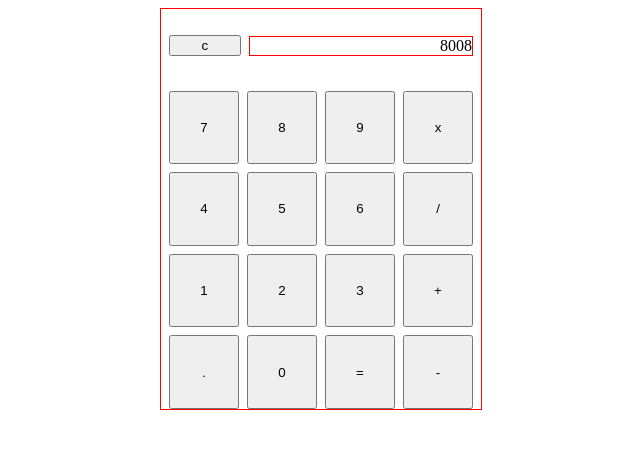
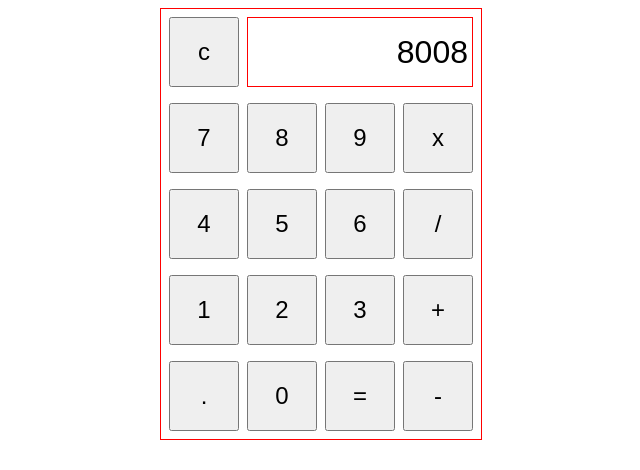
Before and after one commit to kitsuroi/odin-calculator, a plain HTML site: page index.html in a window 1280 px wide. Shown: the whole page, without its empty margins (319-959 px from the left). Drawn offline with Linux system fonts and the light colour scheme.

Commit message:
feat(style.css): complete basic layout.

```diff
--- a/style.css
+++ b/style.css
@@ -2,47 +2,44 @@ body {
   display: flex;
   justify-content: center;
   align-items: center;
+  font-family: sans-serif;
 }
 
 .calculator{
   border: 1px solid red;
   width: 320px;
-  height: 400px;
+  height: 430px;
   display: flex;
   flex-direction: column;
+}
+
+.calculator .row.top{
+  display: flex;
+  justify-content: space-between;
   gap: 8px;
 }
 
 .calculator .display{
   border: 1px solid red;
-}
-
-.calculator .row.top{
-  display: flex;
-  flex: 1;
-  justify-content: space-between;
-  align-items: center;
-  gap: 8px;
-}
-
-.calculator .display{
+  padding: 4px;
   flex: 4;
   display: flex;
   justify-content: flex-end;
   align-items: center;
+  font-size: 200%;
 }
 
 .calculator .row{
-  margin: 0px 8px;
+  margin: 8px;
   display: flex;
-  justify-content: space-between;
+  gap: 8px;
   flex: 1;
-  gap: 8px;
 }
 
 .calculator .key{
   display: flex;
-  flex: 1;
   justify-content: center;
   align-items: center;
+  flex: 1;
+  font-size: 150%;
 }
```
